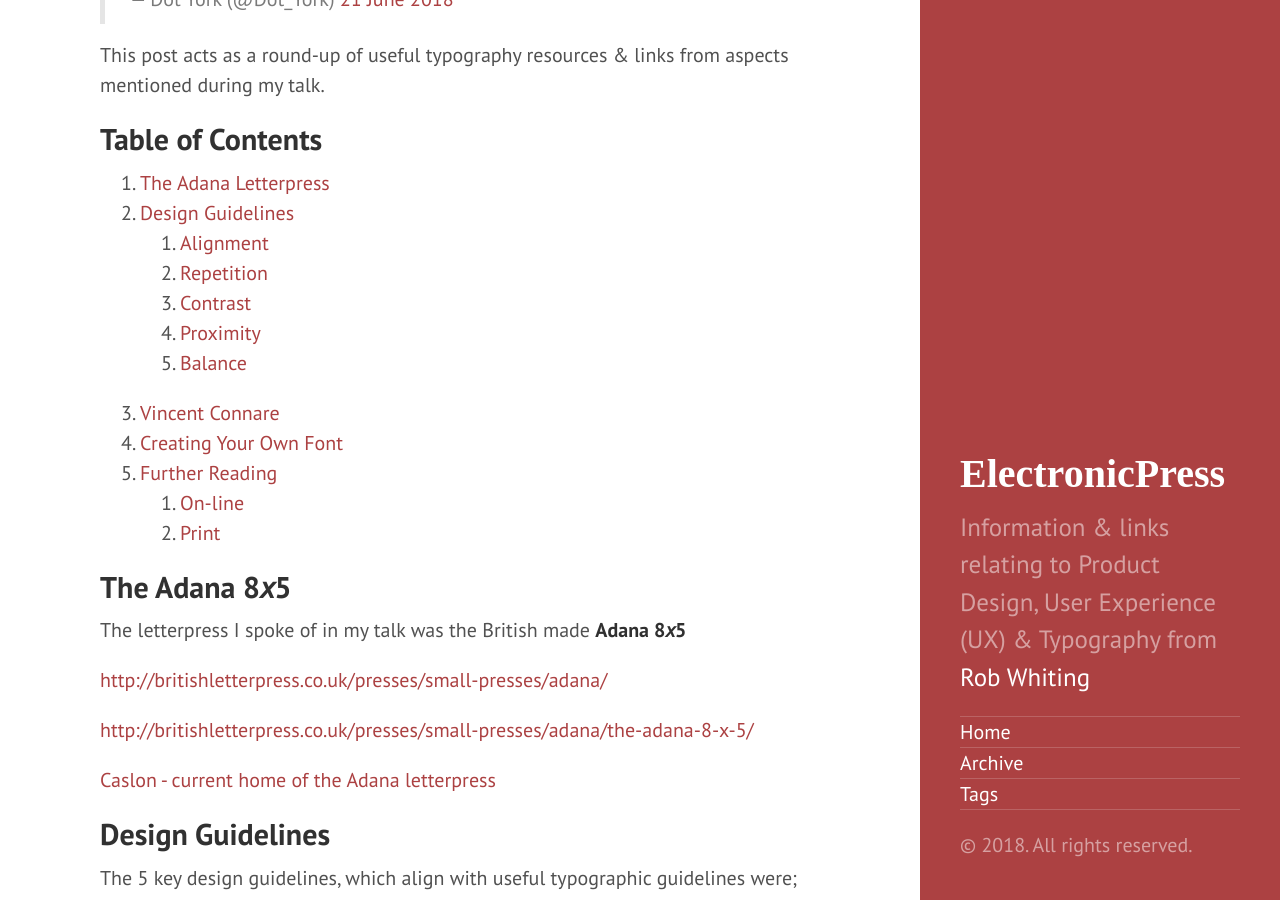
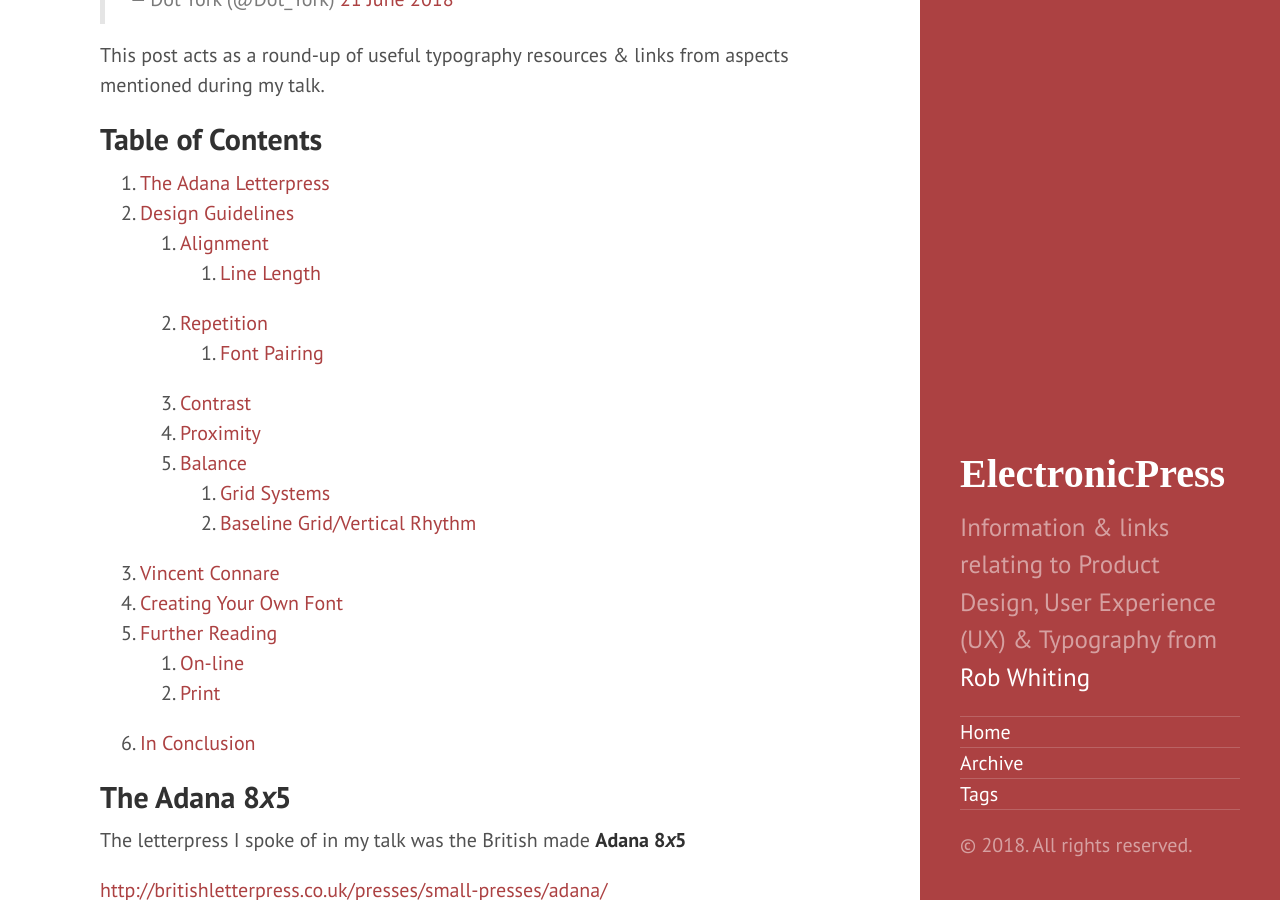
Before and after one commit to whitingx/whitingx.github.io, a Jekyll site: the page built from _posts/2018-06-22-dotyork-nux-ux-and-typography.md, in a window 1280 px wide and 900 px high, scrolled down 446 px. Built offline with Jekyll 4.4.1, drawn with Linux system fonts in a browser that asks for light colours; some web fonts are replaced; comment, search, counter and statistics services are not loaded.

Commit message:
Update ToC

```diff
--- a/_posts/2018-06-22-dotyork-nux-ux-and-typography.md
+++ b/_posts/2018-06-22-dotyork-nux-ux-and-typography.md
@@ -15,15 +15,20 @@ This post acts as a round-up of useful typography resources & links from aspects
 1. [The Adana Letterpress](#adana)
 2. [Design Guidelines](#desguide)
     1. [Alignment](#desguideal)
+        1. [Line Length](#desguidealline)
     2. [Repetition](#desguiderep)
+        1. [Font Pairing](#desguidereppair)
     3. [Contrast](#desguidecont)
     4. [Proximity](#desguideprox)
     5. [Balance](#desguidebal)
+        1. [Grid Systems](#desguidebalgrid)
+        2. [Baseline Grid/Vertical Rhythm](#desguidebalbase)
 3. [Vincent Connare](#vincon)
 4. [Creating Your Own Font](#createfont)
 5. [Further Reading](#furtherread)
     1. [On-line](#furtherreadon)
     2. [Print](#furtherreadprint)
+6. [In Conclusion](#conclusion)
 
 <a name="adana"></a>
 ## The Adana 8*x*5
@@ -36,6 +41,7 @@ The letterpress I spoke of in my talk was the British made **Adana 8*x*5**
 
 [Caslon - current home of the Adana letterpress](http://www.caslon.co.uk/html/_adana_letterpress___.html)
 
+<a name="#desguide"></a>
 ## Design Guidelines
 
 The 5 key design guidelines, which align with useful typographic guidelines were;
@@ -48,10 +54,12 @@ The 5 key design guidelines, which align with useful typographic guidelines were
 
 This article - [https://maddisondesigns.com/2009/03/the-5-basic-principles-of-design/](https://maddisondesigns.com/2009/03/the-5-basic-principles-of-design/) - offers a useful overview of these 5 Basic Principles Of Design.
 
+<a name="#desguideal"></a>
 ### Alignment
 
 The research completed by **Microsoft** I mentioned during the talk on how people read copy, and therefore interact with typography, online can be found here in their article *The Science of Word Recognition* - [https://docs.microsoft.com/en-us/typography/develop/word-recognition](https://docs.microsoft.com/en-us/typography/develop/word-recognition)
 
+<a name="#desguidealline"></a>
 #### Line Length
 
 Further information on defining an optimal line-length for your users can be found in these articles.
@@ -60,7 +68,9 @@ Further information on defining an optimal line-length for your users can be fou
 
 [https://designshack.net/articles/typography/the-importance-of-designing-for-readability/](https://designshack.net/articles/typography/the-importance-of-designing-for-readability/)
 
+<a name="#desguiderep"></a>
 ### Repitition
+<a name="#desguidereppair"></a>
 #### Font Pairing
 
 A useful intro to combining fonts can be found here;
@@ -95,6 +105,7 @@ And in this area, **Fonts In Use** is a *really* useful site to look at real-wor
 
 [https://fontsinuse.com/](https://fontsinuse.com/)
 
+<a name="#desguidecont"></a>
 ### Contrast
 
 The following online tool is really useful for quick checking of typographic contrast;
@@ -113,13 +124,16 @@ Information on the *Chrome* DevTools browser integration can be found here;
 
 [https://developers.google.com/web/updates/2018/01/devtools#contrast](https://developers.google.com/web/updates/2018/01/devtools#contrast)
 
+<a name="#desguideprox"></a>
 ### Proximity
 
 The following resource offers a useful overview of proximity in regard to design with a specific focus on use in typography;
 
 [https://www.sitepoint.com/principles-of-design-proximity/](https://www.sitepoint.com/principles-of-design-proximity/)
 
+<a name="#desguidebal"></a>
 ### Balance
+<a name="#desguidebalgrid"></a>
 #### Grid Systems
 
 There is *so* much written about the use of grid systems in design, and in particular how they apply to typography but this is a useful starting point for research;
@@ -130,6 +144,7 @@ The classic 📙 book ***Thinking With Type*** also offers some useful informati
 
 [http://thinkingwithtype.com/grid/](http://thinkingwithtype.com/grid/)
 
+<a name="#desguidebalbase"></a>
 #### Baseline Grid
 
 In regard to the vertical rhythm of typography, look towards information like the following on baseline grids;
@@ -138,6 +153,7 @@ In regard to the vertical rhythm of typography, look towards information like th
 
 [https://builttoadapt.io/8-point-grid-vertical-rhythm-90d05ad95032](https://builttoadapt.io/8-point-grid-vertical-rhythm-90d05ad95032)
 
+<a name="#vincon"></a>
 ### Vincent Connare
 
 Information on the Typographer & Designer *Vincent Connare* can be found here;
@@ -148,6 +164,7 @@ Information on the Typographer & Designer *Vincent Connare* can be found here;
 
 [https://twitter.com/VincentConnare](https://twitter.com/VincentConnare)
 
+<a name="#createfont"></a>
 ### Creating Your Own Font
 
 There a loads of useful tools available to experiment with creating your own font of examining other people's.
@@ -172,7 +189,9 @@ And **Glyphs** is the middle-ground between these two options;
 
 [https://glyphsapp.com/](https://glyphsapp.com/)
 
+<a name="#furtherread"></a>
 ### Further Reading
+<a name="#furtherreadon"></a>
 #### On-line
 
 #### Butterick's Practical Typography
@@ -191,6 +210,7 @@ An excellent resource by _Matthew Butterick_ ([https://twitter.com/mbutterick](h
 
 A web–specific version of the excellent **Elements of Typographic Style** book maintained by _Richard Rutter_. Very useful overview and intro to the more in–depth and non web–specific original.
 
+<a name="#furtherreadprint"></a>
 #### Print
 
 #### The Elements of Typographic Style
@@ -201,6 +221,7 @@ one of the best investments I can recommend when it come to learning typography
 
 For a lighter overview of typographic history and use take a look at _Simon Garfield's_ **Just My Type** ([https://amzn.to/2yCVIck](https://amzn.to/2yCVIck))
 
+<a name="conclusion"></a>
 ## In Conclusion
 
 Thank very much to all who attended my talk on *UX & Typography*
```
